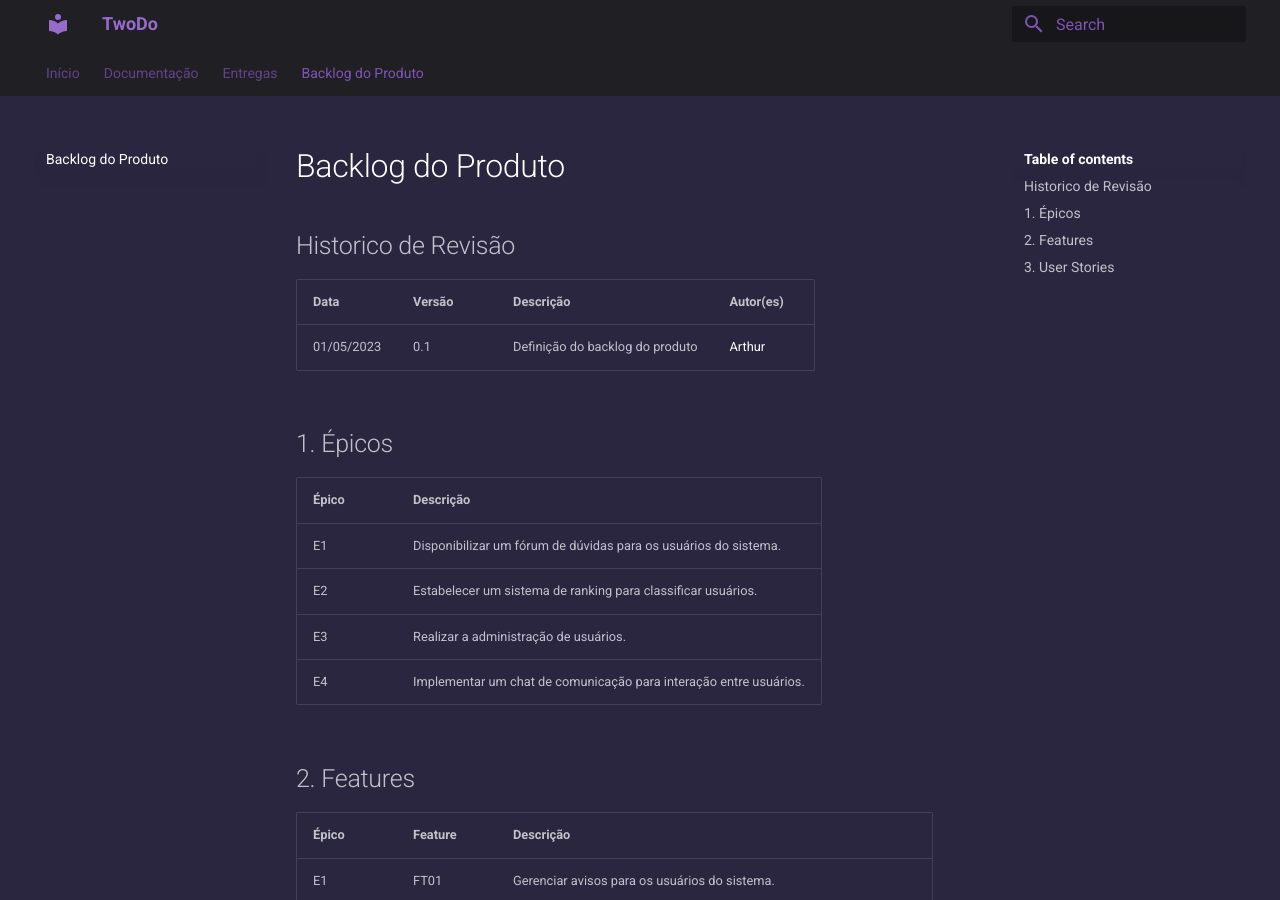
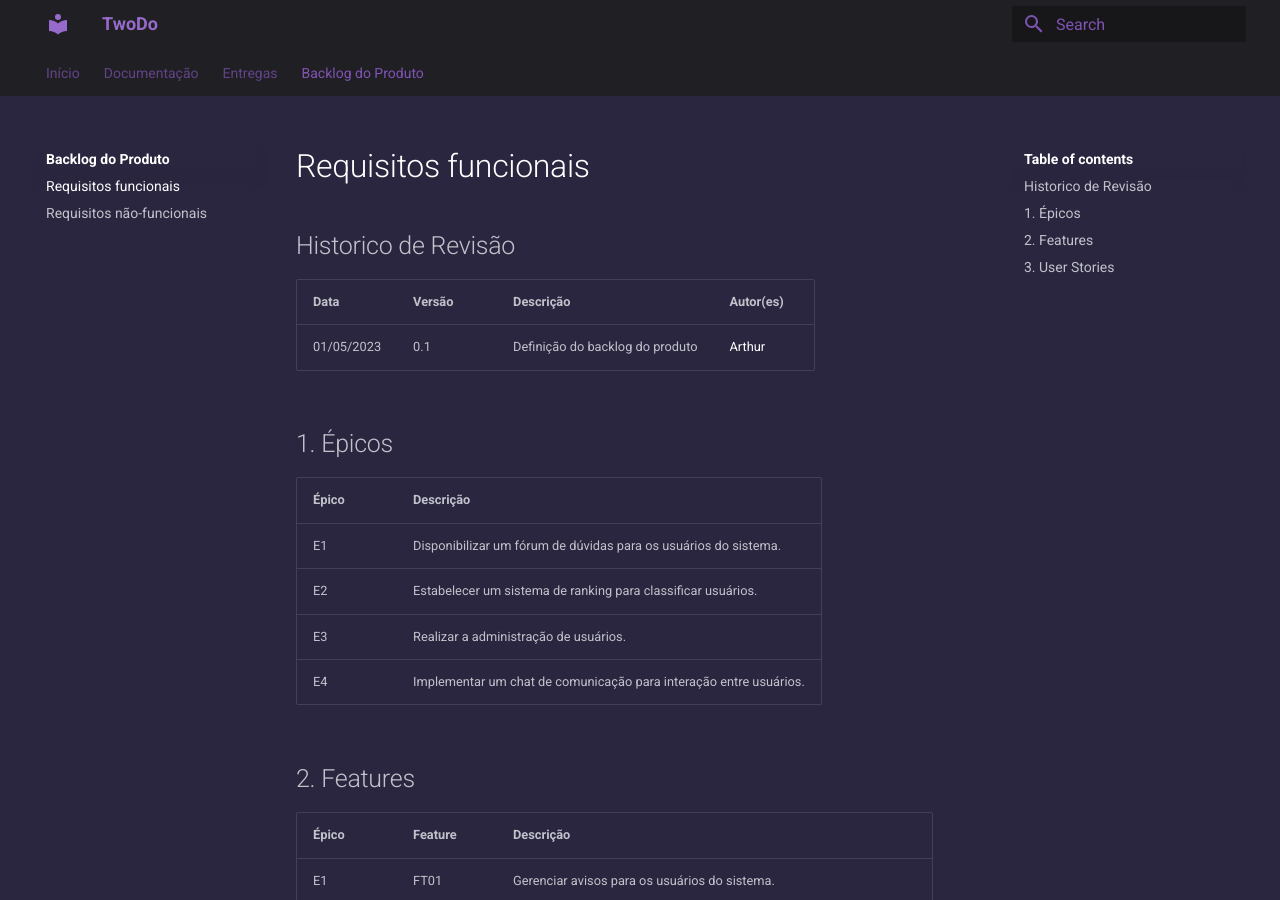
Before and after one commit to mdsreq-fga-unb/2023.1-TwoDo, an MkDocs documentation site: the page built from docs/backlog/index.md, in a window 1280 px wide and 900 px high. Built offline with MkDocs 1.6.1 and Material for MkDocs 9.7.7, drawn with Linux system fonts in a browser that asks for light colours.

Commit message:
nao-funcionais

```diff
--- a/mkdocs.yml
+++ b/mkdocs.yml
@@ -35,7 +35,9 @@ nav:
     - 'Unidade 1':
       - 'Seminário - Processos e Ciclos de Vida': 'entregas/unidade 1/seminario.md'
       - 'Vídeo - Apresentação GitPages': 'entregas/unidade 1/videoApresentacao.md'
-  - Backlog do Produto: 'backlog/index.md'
+  - Backlog do Produto:
+    - 'Requisitos funcionais': 'backlog/index.md'
+    - 'Requisitos não-funcionais': 'backlog/nao-funcionais.md'
 
 
 
```
Also changed, not shown: docs/backlog/nao-funcionais.md (added, +6 -0 lines).
